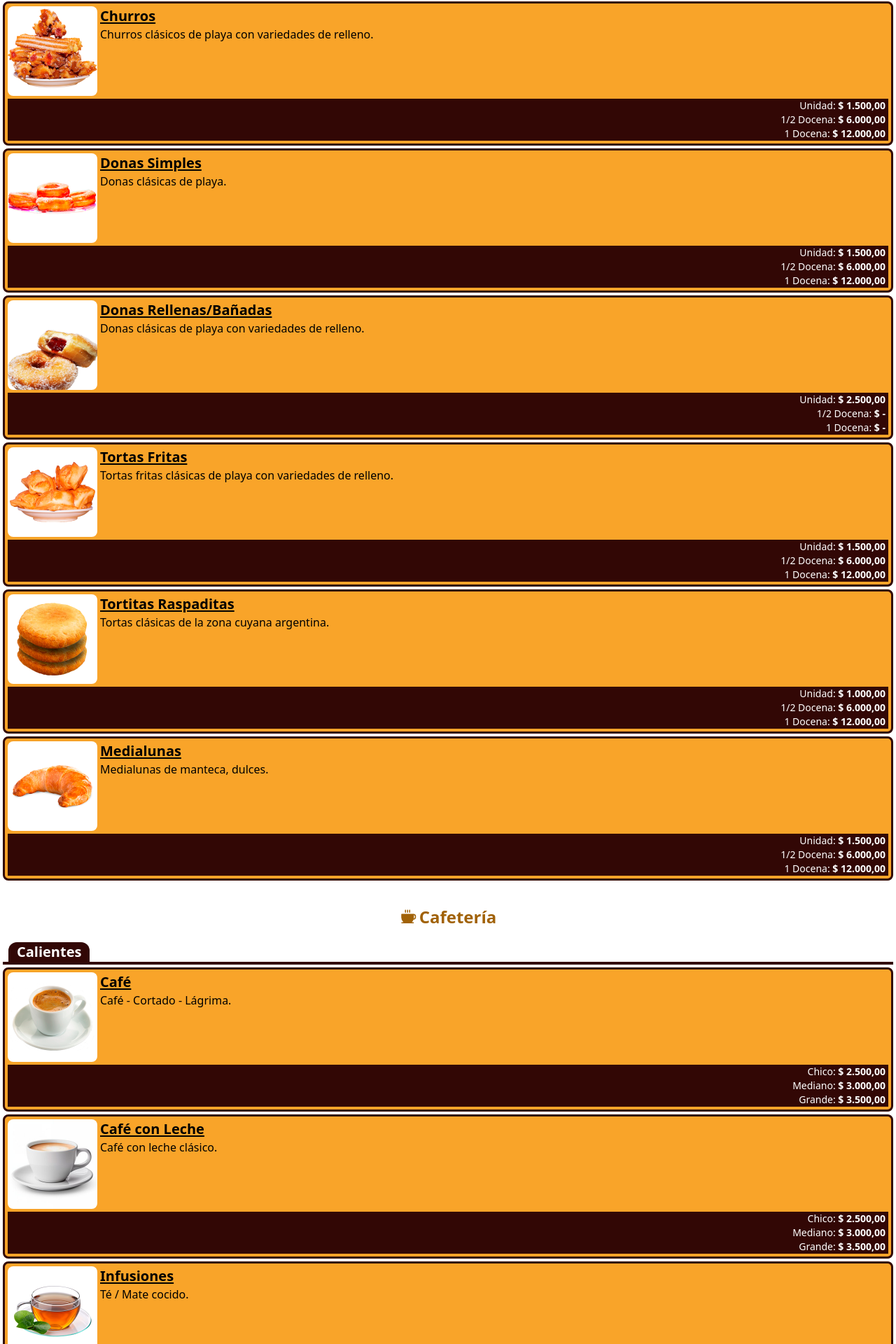
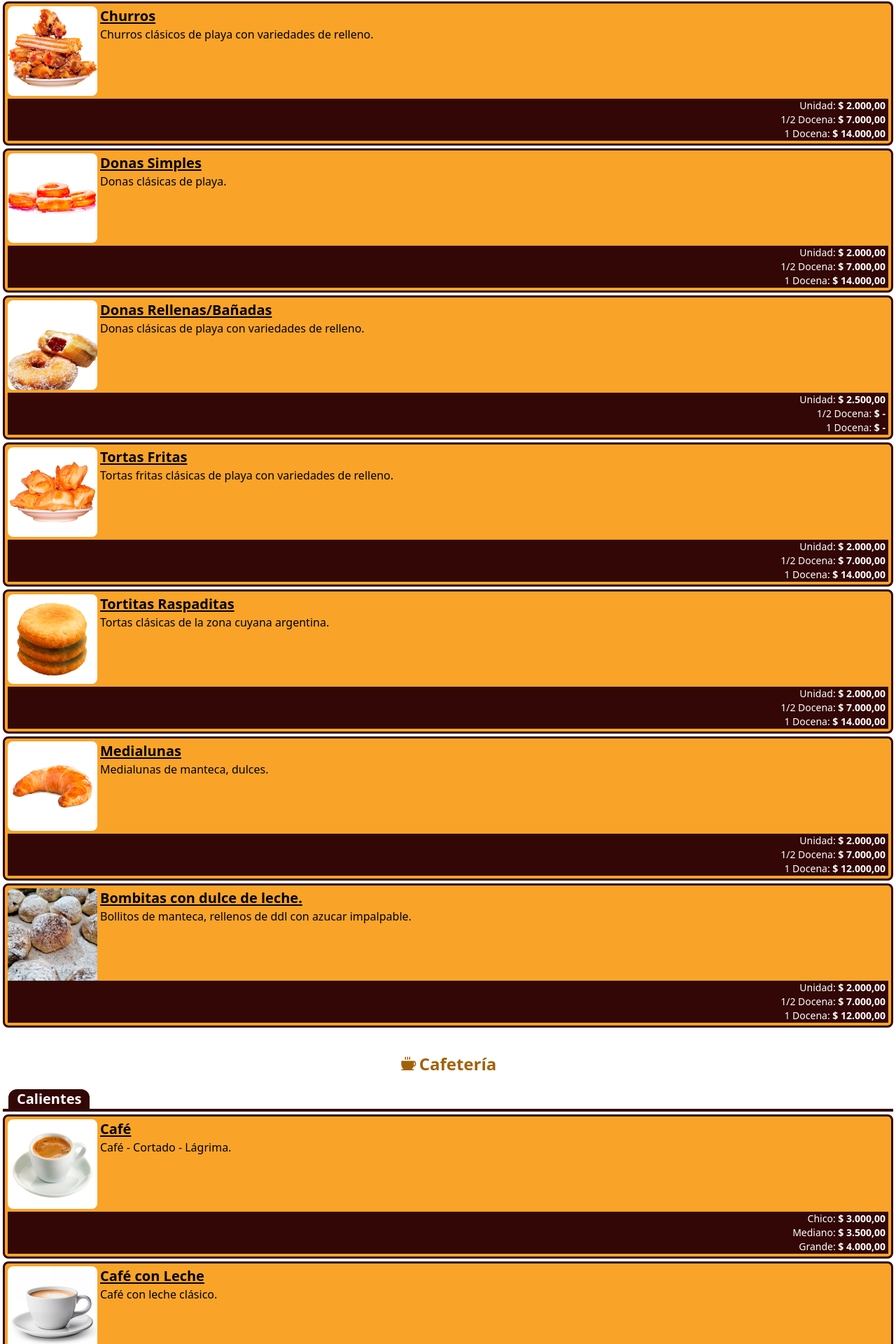
Before and after one commit to javierhuebra/ksca_menu_digital, a React (Vite) app: page /ksca_menu_digital/carta in a window 1280 px wide. Shown: the part 1204-3124 px from the top of the page at 70% size. Built offline with nearby package versions, Linux system fonts and the light colour scheme.

Commit message:
cambios de precio y agrego producto

```diff
--- a/src/views/Carta.jsx
+++ b/src/views/Carta.jsx
@@ -27,6 +27,7 @@ import imgExprimidos from '../assets/exprimidos.png'
 import imgLicuados from '../assets/licuados.png'
 import imgEnsaladaFrutas from '../assets/frutas.png'
 import imgInfusiones from '../assets/infusion.png'
+import imgBollitos from '../assets/bollitos.jpg'
 const Carta = () => {
     return (
         <div className="bg-white flex-1">
@@ -76,7 +77,7 @@ const Carta = () => {
                     descripcion={'Café/Café con leche + 2 unidades.'}
                     titulo={'Promo 1'}
                 >
-                    <p className="text-sm mr-1"><span className="font-bold">$ 4.500,00</span></p>
+                    <p className="text-sm mr-1"><span className="font-bold">$ 5.500,00</span></p>
                 </CardProductoUn>
                 <CardProductoUn
 
@@ -85,7 +86,7 @@ const Carta = () => {
                     descripcion={'Submarino/Cappuccino + 2 unidades.'}
                     titulo={'Promo 2'}
                 >
-                    <p className="text-sm mr-1"><span className="font-bold">$ 6.000,00</span></p>
+                    <p className="text-sm mr-1"><span className="font-bold">$ 7.000,00</span></p>
 
                 </CardProductoUn>
             </Seccion>
@@ -96,18 +97,18 @@ const Carta = () => {
                 <SubSeccion tituloSubSeccion={"Clásicos de K'scaritas"}>
                     <CardProductoDoc
                         tieneRelleno={true}
-                        uniPrice={'1.500,00'}
-                        medPrice={'6.000,00'}
-                        docPrice={'12.000,00'}
+                        uniPrice={'2.000,00'}
+                        medPrice={'7.000,00'}
+                        docPrice={'14.000,00'}
                         imagen={imgChurros}
                         descripcion={'Churros clásicos de playa con variedades de relleno.'}
                         titulo={'Churros'}
                     />
                     <CardProductoDoc
                         tieneRelleno={true}
-                        uniPrice={'1.500,00'}
-                        medPrice={'6.000,00'}
-                        docPrice={'12.000,00'}
+                        uniPrice={'2.000,00'}
+                        medPrice={'7.000,00'}
+                        docPrice={'14.000,00'}
                         imagen={imgDonasSimples}
                         descripcion={'Donas clásicas de playa.'}
                         titulo={'Donas Simples'}
@@ -123,30 +124,39 @@ const Carta = () => {
                     />
                     <CardProductoDoc
                         tieneRelleno={true}
-                        uniPrice={'1.500,00'}
-                        medPrice={'6.000,00'}
-                        docPrice={'12.000,00'}
+                        uniPrice={'2.000,00'}
+                        medPrice={'7.000,00'}
+                        docPrice={'14.000,00'}
                         imagen={imgToprtaFritas}
                         descripcion={'Tortas fritas clásicas de playa con variedades de relleno.'}
                         titulo={'Tortas Fritas'}
                     />
                     <CardProductoDoc
                         tieneRelleno={false}
-                        uniPrice={'1.000,00'}
-                        medPrice={'6.000,00'}
-                        docPrice={'12.000,00'}
+                        uniPrice={'2.000,00'}
+                        medPrice={'7.000,00'}
+                        docPrice={'14.000,00'}
                         imagen={imgRaspaditas}
                         descripcion={'Tortas clásicas de la zona cuyana argentina.'}
                         titulo={'Tortitas Raspaditas'}
                     />
                     <CardProductoDoc
                         tieneRelleno={false}
-                        uniPrice={'1.500,00'}
-                        medPrice={'6.000,00'}
+                        uniPrice={'2.000,00'}
+                        medPrice={'7.000,00'}
                         docPrice={'12.000,00'}
                         imagen={imgMedialuna}
                         descripcion={'Medialunas de manteca, dulces.'}
                         titulo={'Medialunas'}
+                    />
+                    <CardProductoDoc
+                        tieneRelleno={false}
+                        uniPrice={'2.000,00'}
+                        medPrice={'7.000,00'}
+                        docPrice={'12.000,00'}
+                        imagen={imgBollitos}
+                        descripcion={'Bollitos de manteca, rellenos de ddl con azucar impalpable.'}
+                        titulo={'Bombitas con dulce de leche.'}
                     />
                 </SubSeccion>
             </Seccion>
@@ -160,9 +170,9 @@ const Carta = () => {
                         descripcion={'Café - Cortado - Lágrima.'}
                         titulo={'Café'}
                     >
-                        <p className="text-sm mr-1">Chico: <span className="font-bold">$ 2.500,00</span></p>
-                        <p className="text-sm mr-1">Mediano: <span className="font-bold">$ 3.000,00</span></p>
-                        <p className="text-sm mr-1">Grande: <span className="font-bold">$ 3.500,00</span></p>
+                        <p className="text-sm mr-1">Chico: <span className="font-bold">$ 3.000,00</span></p>
+                        <p className="text-sm mr-1">Mediano: <span className="font-bold">$ 3.500,00</span></p>
+                        <p className="text-sm mr-1">Grande: <span className="font-bold">$ 4.000,00</span></p>
                     </CardProductoUn>
 
                     <CardProductoUn
@@ -171,9 +181,9 @@ const Carta = () => {
                         descripcion={'Café con leche clásico.'}
                         titulo={'Café con Leche'}
                     >
-                        <p className="text-sm mr-1">Chico: <span className="font-bold">$ 2.500,00</span></p>
-                        <p className="text-sm mr-1">Mediano: <span className="font-bold">$ 3.000,00</span></p>
-                        <p className="text-sm mr-1">Grande: <span className="font-bold">$ 3.500,00</span></p>
+                        <p className="text-sm mr-1">Chico: <span className="font-bold">$ 3.000,00</span></p>
+                        <p className="text-sm mr-1">Mediano: <span className="font-bold">$ 3.500,00</span></p>
+                        <p className="text-sm mr-1">Grande: <span className="font-bold">$ 4.000,00</span></p>
                     </CardProductoUn>
                     <CardProductoUn
 
@@ -181,7 +191,7 @@ const Carta = () => {
                         descripcion={'Té / Mate cocido.'}
                         titulo={'Infusiones'}
                     >
-                        <p className="text-sm mr-1"><span className="font-bold">$ 2.500,00</span></p>
+                        <p className="text-sm mr-1"><span className="font-bold">$ 3.000,00</span></p>
                     </CardProductoUn>
 
                     <CardProductoUn
@@ -192,7 +202,7 @@ const Carta = () => {
                         titulo={'Submarino'}
                     >
 
-                        <p className="text-sm mr-1"><span className="font-bold">$ 4.500,00</span></p>
+                        <p className="text-sm mr-1"><span className="font-bold">$ 6.000,00</span></p>
                     </CardProductoUn>
                     <CardProductoUn
 
@@ -202,7 +212,7 @@ const Carta = () => {
                         titulo={'Cappucciono'}
                     >
 
-                        <p className="text-sm mr-1"><span className="font-bold">$ 4.500,00</span></p>
+                        <p className="text-sm mr-1"><span className="font-bold">$ 6.000,00</span></p>
                     </CardProductoUn>
 
                     <CardProductoUn
@@ -225,8 +235,8 @@ const Carta = () => {
                         descripcion={'Licuado de frutas natural.'}
                         titulo={'Licuados'}
                     >
-                        <p className="text-sm mr-1"><span className="font-bold">Simple: $ 4.000,00</span></p>
-                        <p className="text-sm mr-1"><span className="font-bold">Especial: $ 4.500,00</span></p>
+                        <p className="text-sm mr-1"><span className="font-bold">Simple: $ 5.000,00</span></p>
+                        <p className="text-sm mr-1"><span className="font-bold">Especial: $ 5.500,00</span></p>
                     </CardProductoUn>
                     <CardProductoUn
                         price={'1.000,00'}
```
Also changed, not shown: src/assets/bollitos.jpg (added).
